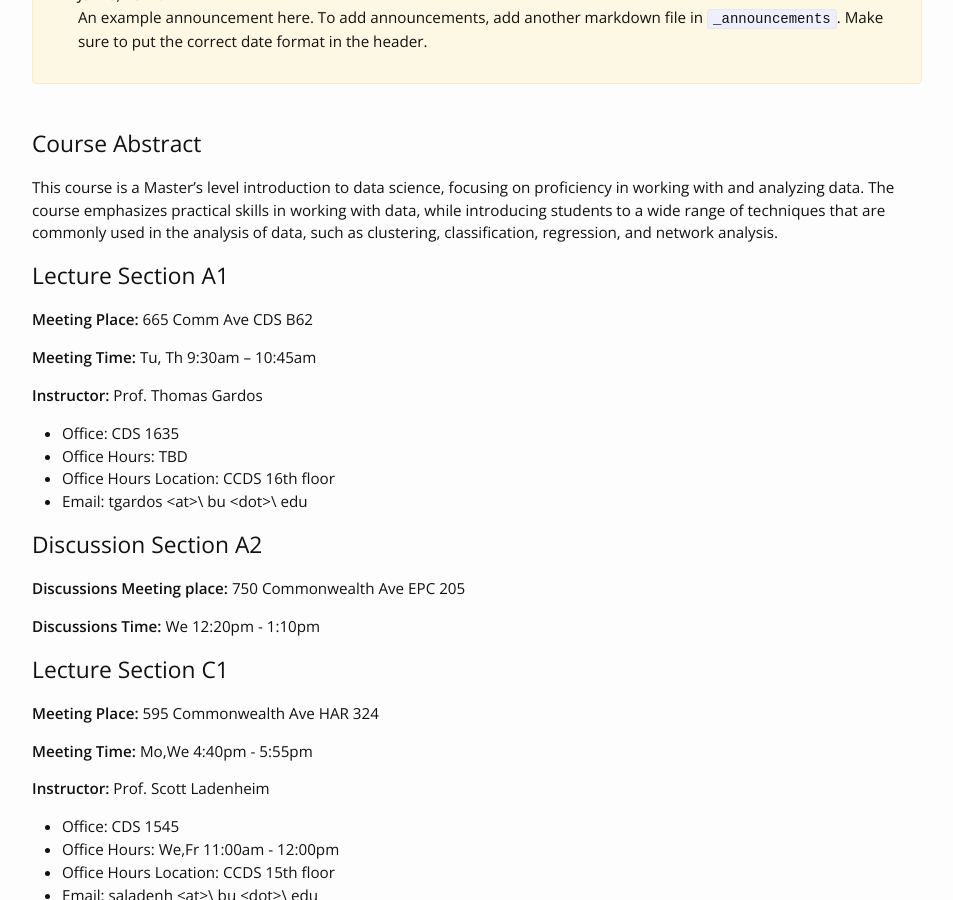
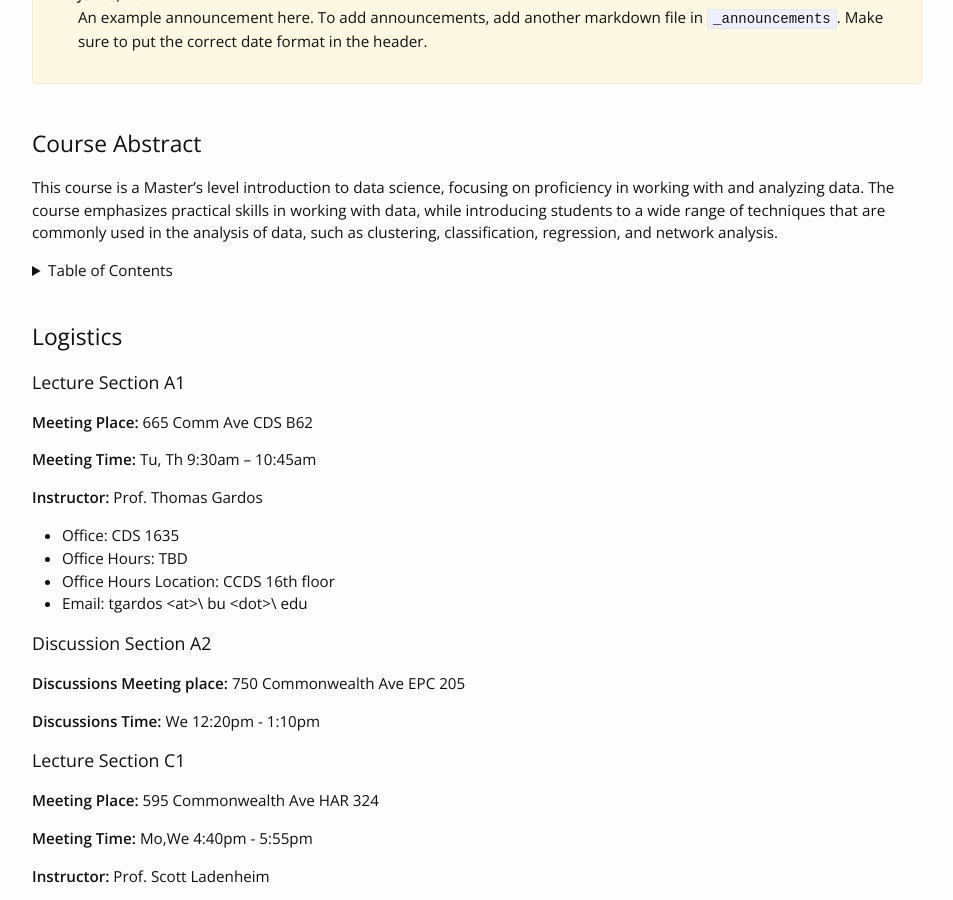
Before and after one commit to tools4ds/fa2024, a Jekyll site: the page built from index.md, in a window 1280 px wide and 900 px high, scrolled down 358 px. Shown: the whole window, without its empty margins (163-1116 px from the left). Built offline with Jekyll 4.4.1, drawn with Linux system fonts in a browser that asks for light colours; nearby versions of some CDN libraries; our own code applies the rules of GitHub Pages for plain Markdown files.

```diff
--- a/index.md
+++ b/index.md
@@ -2,7 +2,55 @@
 layout: home
 ---
 
-## Lecture Section A1
+<details id="toc">
+<summary>Table of Contents</summary>
+<div id="toc-content"></div>
+</details>
+
+<script>
+document.addEventListener('DOMContentLoaded', function() {
+    const tocContent = document.getElementById('toc-content');
+    const headings = document.querySelectorAll('h2, h3, h4');
+    const toc = document.createElement('ul');
+
+    let currentLevel = 2;
+    let currentUl = toc;
+    let levelStack = [toc];
+
+    headings.forEach(heading => {
+        const level = parseInt(heading.tagName.charAt(1));
+
+        if (level > currentLevel) {
+            const newUl = document.createElement('ul');
+            currentUl.lastElementChild.appendChild(newUl);
+            levelStack.push(newUl);
+            currentUl = newUl;
+        } else if (level < currentLevel) {
+            while (levelStack.length > level - 1) {
+                levelStack.pop();
+            }
+            currentUl = levelStack[levelStack.length - 1];
+        }
+
+        currentLevel = level;
+
+        const li = document.createElement('li');
+        const a = document.createElement('a');
+        a.textContent = heading.textContent;
+        a.href = '#' + heading.id;
+        li.appendChild(a);
+        currentUl.appendChild(li);
+    });
+
+    tocContent.appendChild(toc);
+});
+</script>
+
+<br>
+
+## Logistics
+
+### Lecture Section A1
 **Meeting Place:** 665 Comm Ave CDS B62
 
 **Meeting Time:** Tu, Th 9:30am -- 10:45am
@@ -13,13 +61,13 @@ layout: home
 * Office Hours Location: CCDS 16th floor
 * Email: tgardos \<at>\ bu \<dot>\ edu
 
-## Discussion Section A2
+### Discussion Section A2
 
 **Discussions Meeting place:** 750 Commonwealth Ave EPC 205
 
 **Discussions Time:** We 12:20pm - 1:10pm
 
-## Lecture Section C1
+### Lecture Section C1
 **Meeting Place:** 595 Commonwealth Ave HAR 324
 
 **Meeting Time:** Mo,We 4:40pm - 5:55pm
@@ -30,13 +78,13 @@ layout: home
 * Office Hours Location: CCDS 15th floor
 * Email: saladenh \<at>\ bu \<dot>\ edu
 
-## Discussion Section C2
+### Discussion Section C2
 
 **Discussions Meeting place:** 685-725 Comm Ave CAS 313
 
 **Discussions Time:** Fr 10:00am - 11:00am
 
-## Teaching Assistants
+### Teaching Assistants
 
 * Name: TBD
    * Office Hours: TBD
@@ -71,21 +119,21 @@ methods, but rather on helping students understand the practical settings in whi
 Class discussion will study use cases and will go over relevant Python packages that will enable the students
 to perform hands-on experiments with their data.
 
-## Prerequisites
+### Prerequisites
 
 Prerequisites: Students taking this class must have prior familiarity with programming, at the level of
 DS110, CS105, CS108, or CS111, or equivalent. In this course you will use python – you are assumed
 to either know python, or be ready to learn it quickly on your own in the first week. Linear Algebra – DS121
 or CS132 or equivalent (MA 242, MA 442) – is required. DS210 or CS112 is also helpful.
 
-## Learning Outcomes
+### Learning Outcomes
 
 Students who successfully complete this course will be proficient in data acquisition, manipulation, and
 analysis. They will have good working knowledge of the most commonly used methods of clustering,
 classification, and regression. They will also understand the efficiency issues and systems issues related to
 working on very large datasets.
 
-## Textbook and Slides
+### Textbook and Slides
 
 The textbook used in the course is published at [https://tools4ds.github.io/DS701-Course-Notes/](https://tools4ds.github.io/DS701-Course-Notes/).
 This online text will evolve as the course progresses, but I will work to keep it up-to-date.
@@ -101,7 +149,7 @@ a good place to go for more detail if some methodological aspect is not clear. F
 Pandas, scikit-learn, or any of the other software tools we use, there is no substitute for online resources.
 Google will quickly bring you to the authoritative (and current) references on software tools.
 
-## Tools and Platforms
+### Tools and Platforms
 
 We will use:
 1. Piazza for questions (URL TBD),
@@ -117,7 +165,7 @@ at **TBD** to let us know what it is.
 
 If you don’t have an up to date Python installation, take care of that right away.
 
-## Piazza
+### Piazza
 
 We will be using Piazza for class discussion. The system is really well tuned to getting you help fast
 and efficiently from classmates, the teaching fellows, and myself. Rather than emailing questions to the
@@ -129,7 +177,7 @@ When someone posts a question on Piazza, if you know the answer, please go ahead
 please don’t provide answers to homework questions on Piazza. It’s OK to tell people where to look to get
 answers, or to correct mistakes; just don’t provide actual solutions to homework questions.
 
-## Programming Environment
+### Programming Environment
 
 We will use python as the language for teaching and for assignments that require coding. Instructions for
 installing and using Python are in the online textbook.
@@ -150,7 +198,7 @@ Final grades will be computed based on the following:<br>
 **40%** Final Project<br>
 The exact cutoffs for final grades will be determined after the class is complete.
 
-## Homeworks
+### Homeworks
 
 There will four homework assignments. In a typical assignment you will analyze one or more datasets using
 the tools and techniques presented in class.
@@ -159,7 +207,7 @@ Homeworks will be submitted via github. For this, we need your github account (c
 you don’t already have it). After you have created it, fill out the form at **TBD** to let us know what it is.
 You are expected to work individually on homeworks.
 
-## Midterm
+### Midterm
 
 The midterm will be a Kaggle Data Science competition among the students in the class with a live leaderboard.
 Students will need to submit predictions based on a training dataset and a report detailing the methods
@@ -167,7 +215,7 @@ used and decisions made. Note that the intent is not to use the leaderboard to d
 to help you assess how effective your work is. Accordingly, 80% of the grade will be based on the report
 and only 20% will be based on the competition score related to the quality of the predictions made.
 
-## Project
+### Project
 
 A major goal of this course is to gain experience with real-world data science problems in form of a project.
 For the project you will extract some knowledge or conclusions from the analysis of dataset of your choice.
@@ -187,7 +235,7 @@ answering the following questions:
 * Have I run into any issues? Do I need help?
 * Have I talked to the client recently? When are we meeting with them next?
 
-## Project Expectations
+#### Project Expectations
 * All team members should contribute equally and proactively to project work; we will evaluate team
 contributions through a peer evaluation at the end of the semester and this will be factored into your
 grade.
@@ -206,7 +254,7 @@ the problem persists please email me with a description of the situation.
 grading all Spark! project deliverables as detailed in the syllabus below. – Team Lead: These students will assist the Project Manager in attending client meetings, organizing team questions, and facilitating team meetings.
    – Team Members: These students work collaboratively with each other on the project goals. For details on what you must submit as part of your project, see the section “Project Deliverables” at the end of this syllabus.
 
-## Spark! Collaboration
+#### Spark! Collaboration
 
 BU Spark! offers students an opportunity to work on technical projects provided by companies or organizations
 in the Greater Boston area through our experiential learning lab (X-Lab). For this semester, Spark!
```
